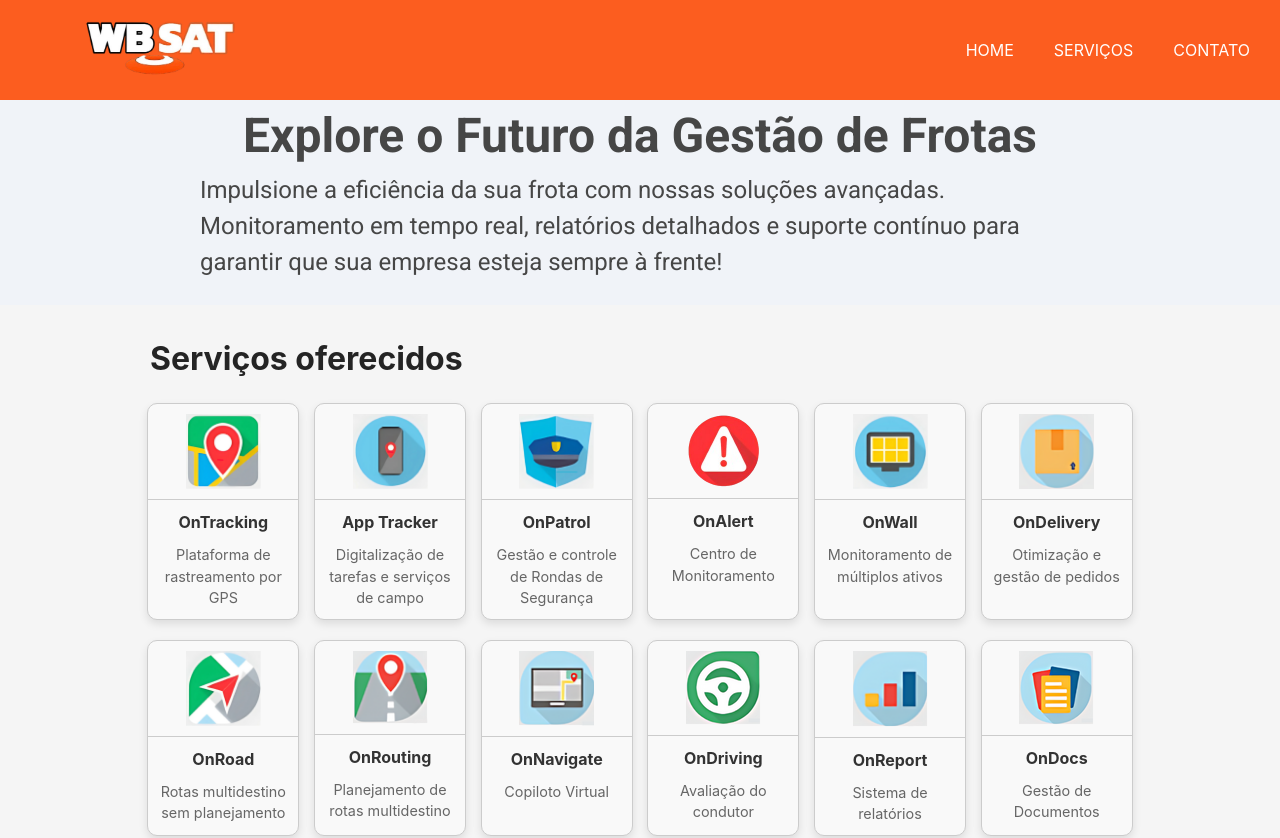
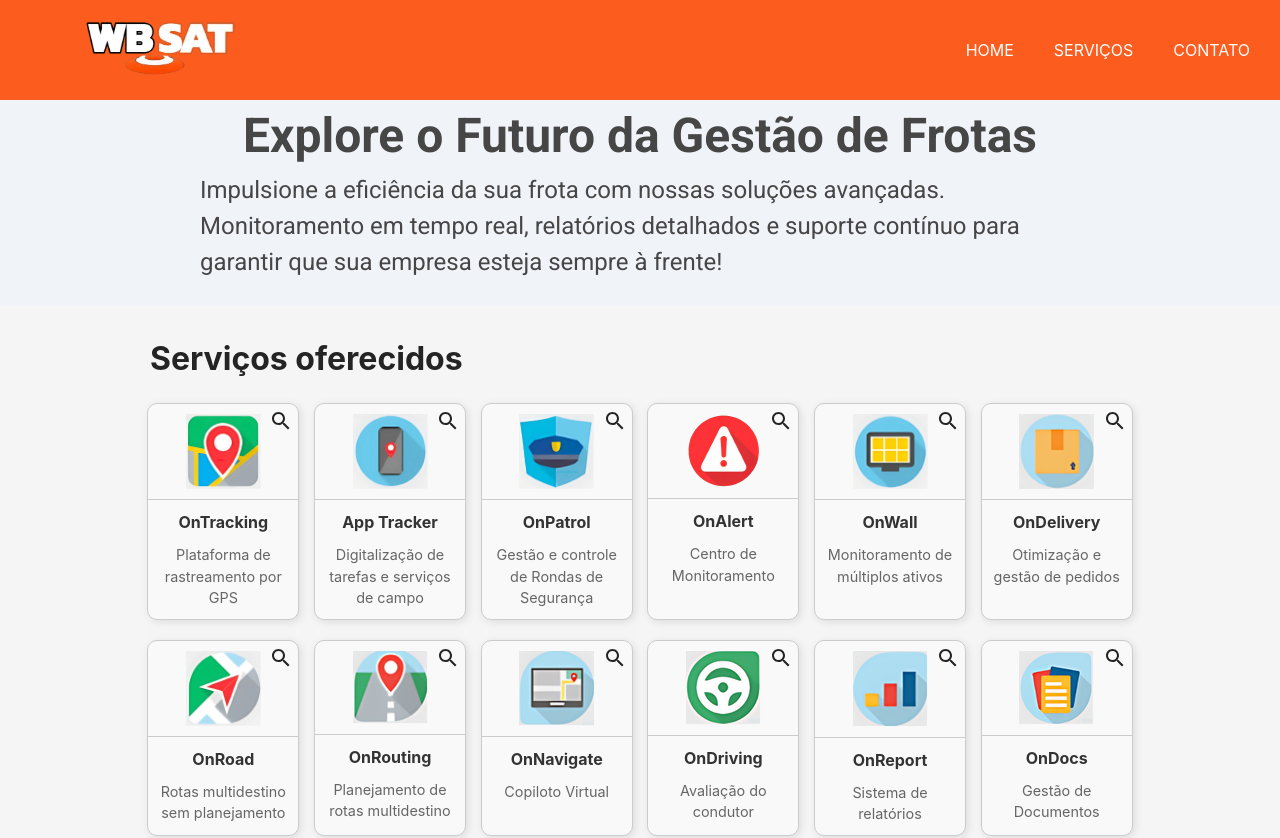
Before and after one commit to SrTesch/wbSat, a React (Vite) app: page / in a window 1280 px wide. Shown: the top 838 px of the page. Built offline with nearby package versions, Linux system fonts and the light colour scheme.

Commit message:
adding search icon to card

```diff
--- a/src/components/card/card.module.css
+++ b/src/components/card/card.module.css
@@ -5,15 +5,15 @@
     border: 1px solid #ccc;
     border-radius: 10px;
     background-color: #f9f9f9;
-    box-shadow: 0 4px 8px rgba(0, 0, 0, 0.1);
+    box-shadow: 2px 2px 8px rgba(0, 0, 0, 0.1);
     cursor: pointer;
     position: relative;
     transition-duration: .3s;
 }
 
 .card:hover {
-    box-shadow: 0 4px 8px rgba(0, 0, 0, 0.233);
-    transform: translate(-10px, -10px);
+    box-shadow: 4px 4px 8px rgba(0, 0, 0, 0.233);
+    transform: translate(-5px, -5px);
 }
 
 .imgContainer {
@@ -44,6 +44,12 @@
     margin: 10px;
     line-height: 1.5;
     text-align: center;
+}
+
+.searchIcon{
+    position: absolute;
+    right: 5px;
+    top: 5px;
 }
 
 /* Estilos do Modal */
--- a/src/components/card/index.tsx
+++ b/src/components/card/index.tsx
@@ -1,5 +1,6 @@
 import React, { useState } from "react";
 import styles from "./card.module.css";
+import SearchIcon from '@mui/icons-material/Search';
 
 const Card = (props: any) => {
     const [isModalOpen, setModalOpen] = useState(false);
@@ -17,6 +18,7 @@ const Card = (props: any) => {
     return (
         <>
             <div className={styles.card} onClick={openModal}>
+                <SearchIcon className={styles.searchIcon}/>
                 <div className={styles.imgContainer}>
                     <img
                         src={props.imagem}
@@ -27,8 +29,6 @@ const Card = (props: any) => {
                 <h1 className={styles.title}>{props.titulo}</h1>
                 <p className={styles.description}>{props.texto}</p>
             </div>
-
-            {/* Modal */}
             {isModalOpen && (
                 <div className={styles.modalOverlay} onClick={handleOutsideClick}>
                     <div className={styles.modalContent}>
```
